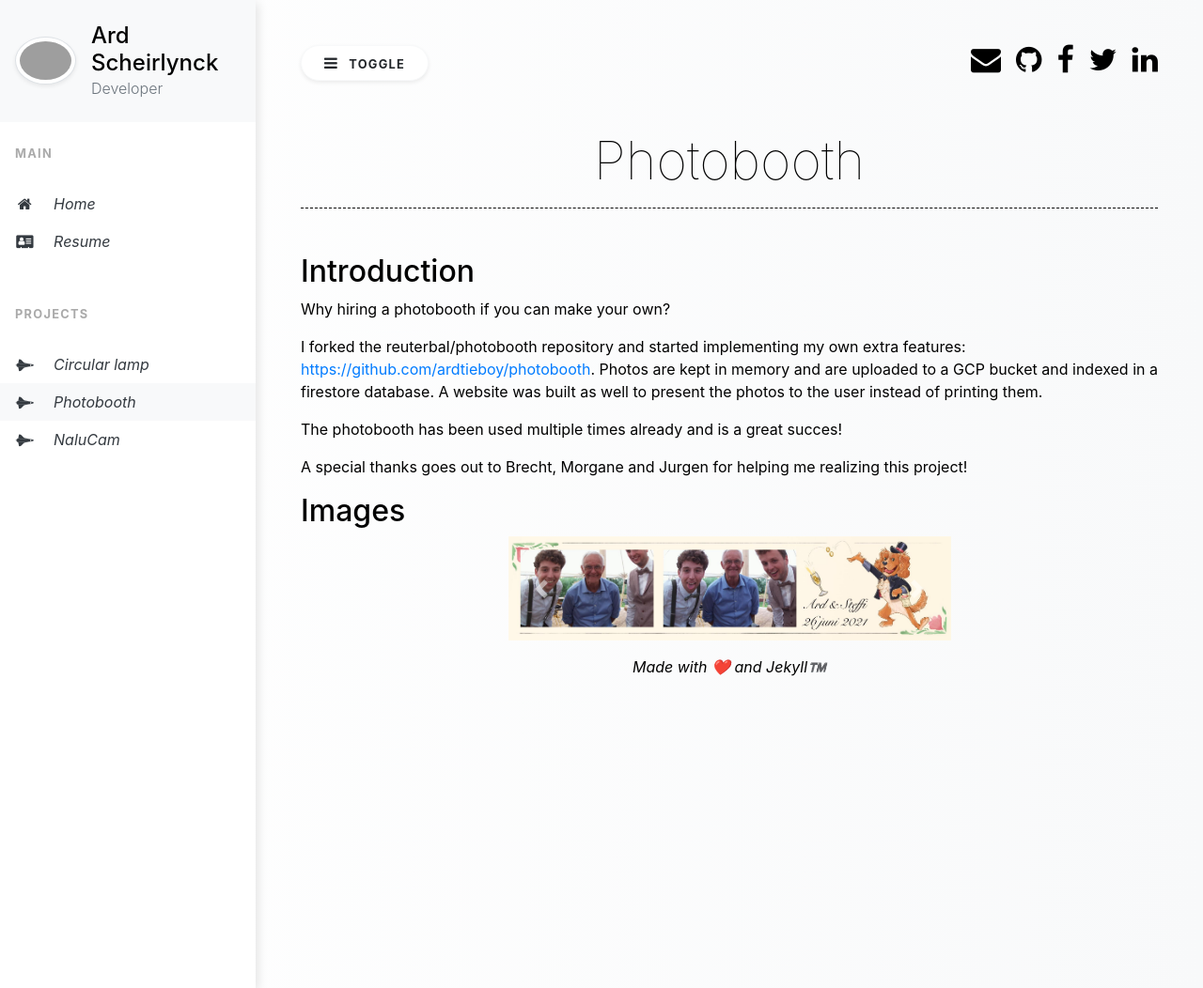
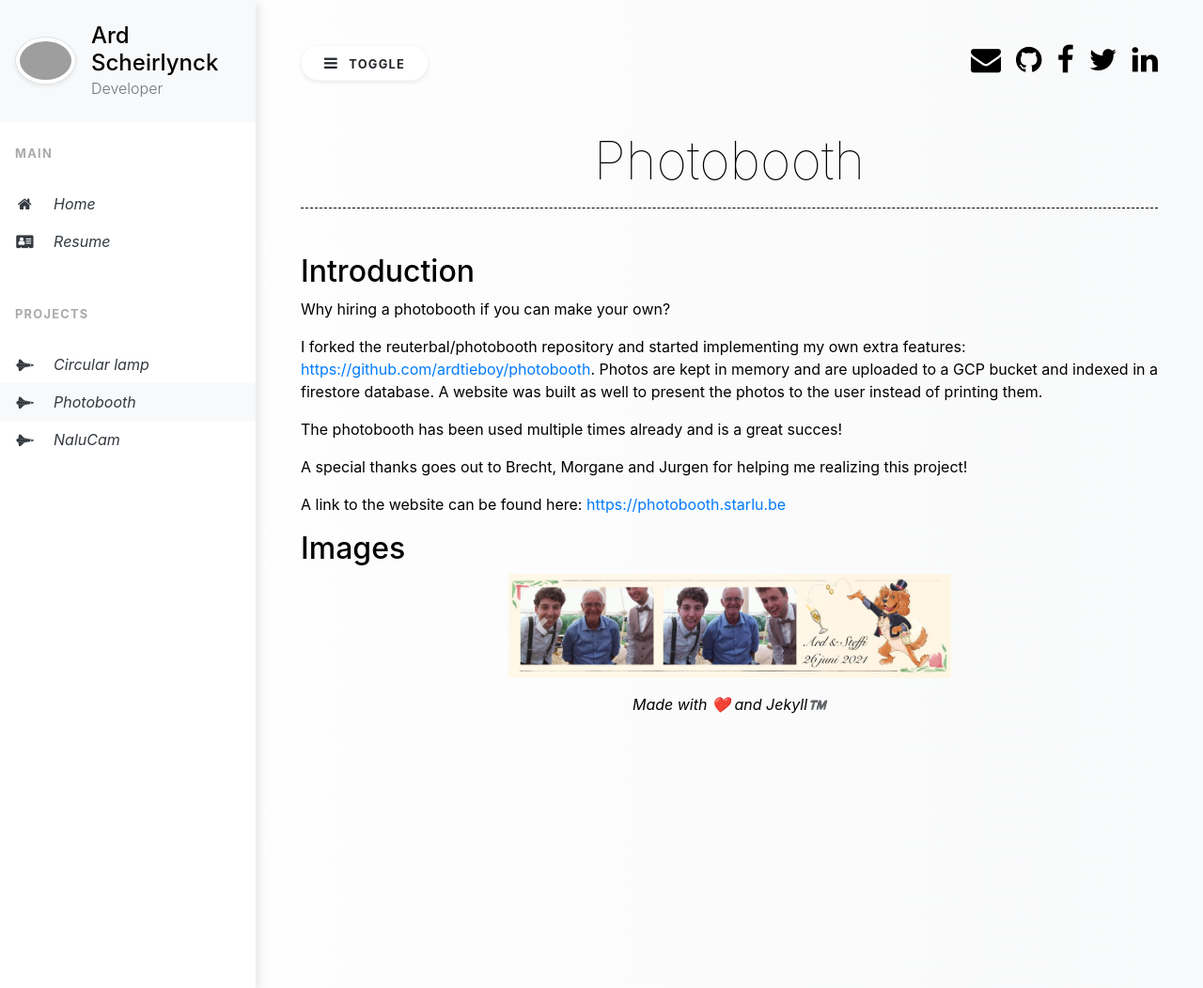
Before and after one commit to ardtieboy/ardtieboy.github.io, a Jekyll site: the page built from _posts/2020-12-6-photobooth copy.md, in a window 1280 px wide and 1052 px high. Shown: the whole window at 94% size. Built offline with Jekyll 4.4.1, drawn with Linux system fonts in a browser that asks for light colours; grey boxes are pictures that could not be loaded.

Commit message:
add link

```diff
--- a/_posts/2020-12-6-photobooth copy.md
+++ b/_posts/2020-12-6-photobooth copy.md
@@ -21,3 +21,5 @@ A website was built as well to present the photos to the user instead of printin
 The photobooth has been used multiple times already and is a great succes!
 
 A special thanks goes out to Brecht, Morgane and Jurgen for helping me realizing this project!
+
+A link to the website can be found here: [https://photobooth.starlu.be](https://photobooth.starlu.be)
```
Also changed, not shown: 1 other file.
